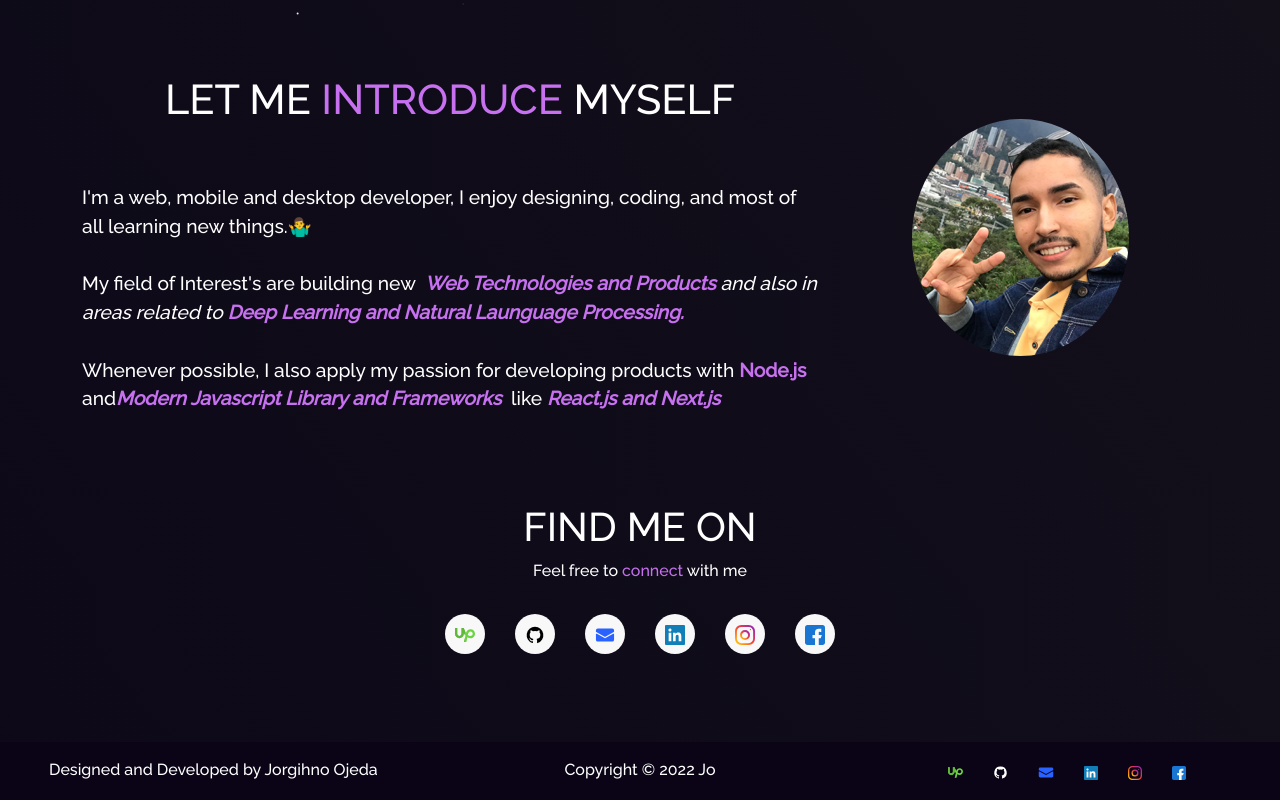
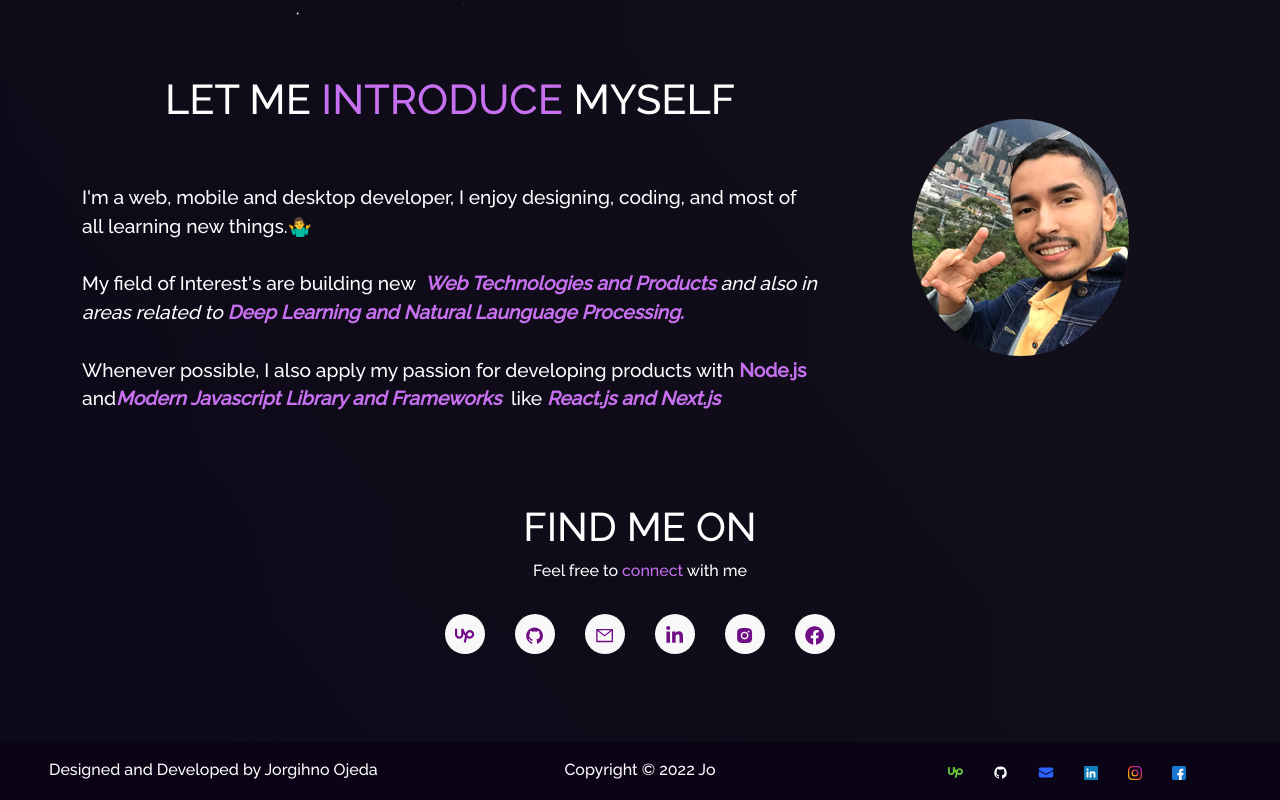
Before and after one commit to yoryi/portfolio, a Next.js app: page / in a window 1280 px wide. Shown: the part 781-1581 px from the top of the page. Built offline with nearby package versions, Linux system fonts and the light colour scheme.

Commit message:
fix: some bugs

```diff
--- a/components/About/Testimonial.js
+++ b/components/About/Testimonial.js
@@ -52,7 +52,7 @@ const Testimonial = () => {
     return (
         <>
             <h1 className="testimonial-heading">
-                <strong className="purple">What Client Say</strong>
+                <strong className="purple">What Clients Say</strong>
             </h1>
             <Row className="swiper-section">
                 <Swiper
--- a/components/Home/Home2.js
+++ b/components/Home/Home2.js
@@ -2,6 +2,13 @@ import React from "react";
 import { Container, Row, Col } from "react-bootstrap";
 
 import Tilt from "react-parallax-tilt";
+import {
+  AiFillGithub,
+  AiFillInstagram,
+  AiOutlineMail
+} from "react-icons/ai";
+import { SiUpwork } from 'react-icons/si';
+import { FaLinkedinIn, FaFacebook } from "react-icons/fa";
 
 function Home2() {
   return (
@@ -62,7 +69,7 @@ function Home2() {
                   rel="noreferrer"
                   className="icon-colour home-social-icons"
                 >
-                  <img src="/Assets/icons/upwork.svg" width={20} height={20} alt="upwork" />
+                  < SiUpwork />
                 </a>
               </li>
               <li className="social-icons">
@@ -72,7 +79,7 @@ function Home2() {
                   rel="noreferrer"
                   className="icon-colour home-social-icons"
                 >
-                  <img src="/Assets/icons/github3.svg" width={20} height={20} alt="github" />
+                  <AiFillGithub />
                 </a>
               </li>
               <li className="social-icons">
@@ -82,8 +89,7 @@ function Home2() {
                   rel="noreferrer"
                   className="icon-colour  home-social-icons"
                 >
-                  <img src="/Assets/icons/email.svg" width={20} height={20} alt="email" />
-
+                  <AiOutlineMail />
                 </a>
               </li>
               <li className="social-icons">
@@ -93,7 +99,7 @@ function Home2() {
                   rel="noreferrer"
                   className="icon-colour  home-social-icons"
                 >
-                  <img src="/Assets/icons/linkedin.svg" width={20} height={20} alt="linkedin" />
+                  <FaLinkedinIn />
 
                 </a>
               </li>
@@ -104,7 +110,7 @@ function Home2() {
                   rel="noreferrer"
                   className="icon-colour home-social-icons"
                 >
-                  <img src="/Assets/icons/instagram.svg" width={20} height={20} alt="instagram" />
+                  <AiFillInstagram />
 
                 </a>
               </li>
@@ -115,7 +121,7 @@ function Home2() {
                   rel="noreferrer"
                   className="icon-colour home-social-icons"
                 >
-                  <img src="/Assets/icons/facebook.svg" width={20} height={20} alt="facebook" />
+                  <FaFacebook />
                 </a>
               </li>
             </ul>
```
